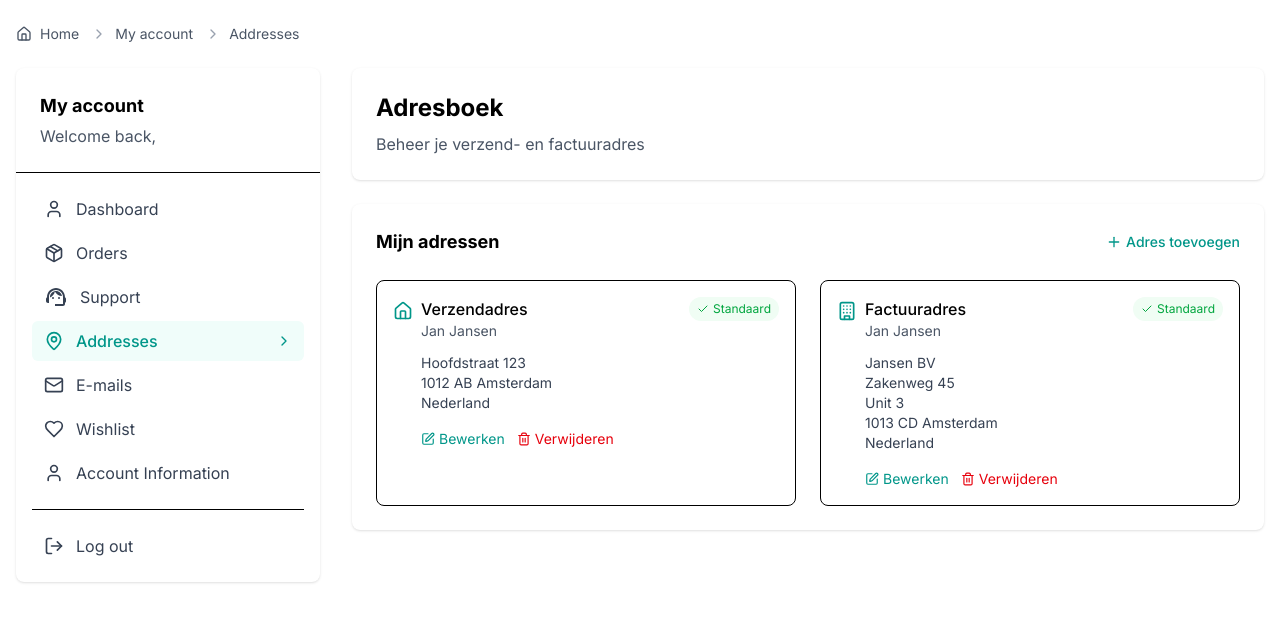
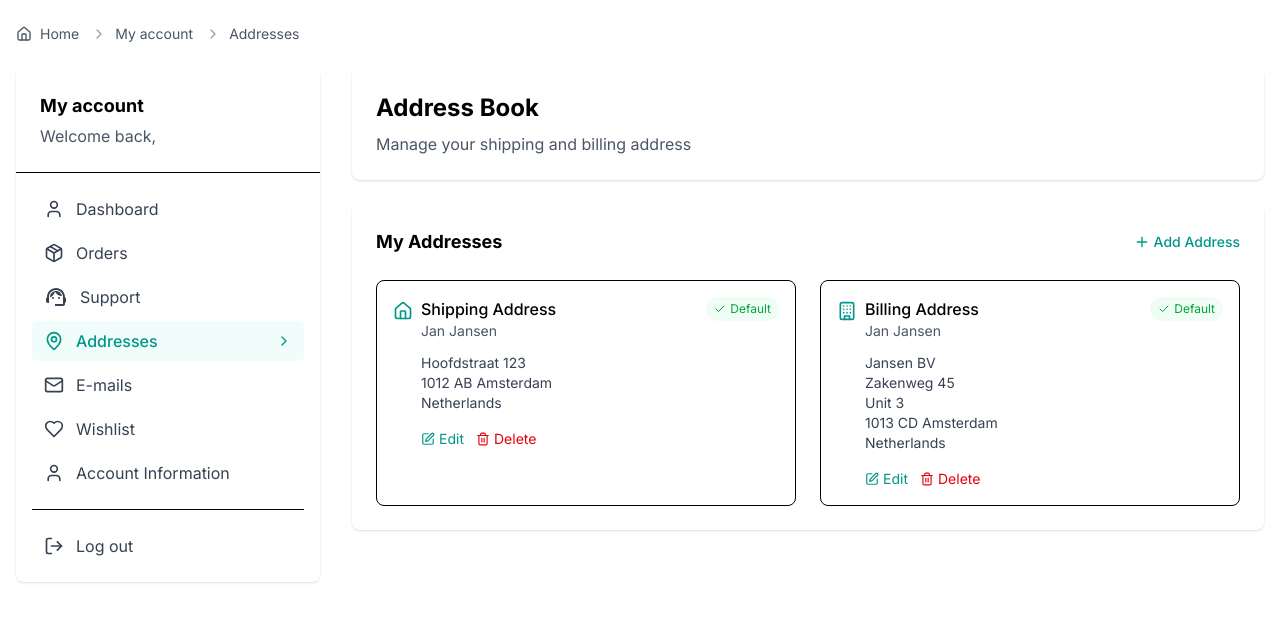
Before and after one commit to tanjilahamed99/save-life-frontend, a Next.js app: page /dashboard/addresses in a window 1280 px wide. Shown: the top 622 px of the page. Built offline with nearby package versions, Linux system fonts and the light colour scheme; sample sign-in values are in the browser's storage.

Commit message:
email and address page completed

```diff
--- a/src/app/(dashboard)/dashboard/addresses/page.jsx
+++ b/src/app/(dashboard)/dashboard/addresses/page.jsx
@@ -1,5 +1,10 @@
 import DashboardLayout from "@/components/dashboard/dashboard-layout"
 import AddressBook from "@/components/dashboard/address-book"
+
+export const metadata = {
+	title: "Address | Save Life",
+	description: "View your address book",
+}
 
 export default function AddressesPage() {
 	return (
--- a/src/app/(dashboard)/dashboard/emails/page.jsx
+++ b/src/app/(dashboard)/dashboard/emails/page.jsx
@@ -2,8 +2,8 @@ import DashboardLayout from "@/components/dashboard/dashboard-layout"
 import CustomerEmailHistory from "@/components/dashboard/email-history"
 
 export const metadata = {
-	title: "E-mail geschiedenis | Benzobestellen",
-	description: "Bekijk je e-mail geschiedenis",
+	title: "Email History | Save Life",
+	description: "View your email history",
 }
 
 export default function EmailHistoryPage() {
--- a/src/components/dashboard/address-book.jsx
+++ b/src/components/dashboard/address-book.jsx
@@ -1,14 +1,14 @@
-"use client"
+"use client";
 
-import { useState, useEffect } from "react"
-import { Home, Building, Plus, Edit, Trash2, Check } from "lucide-react"
-import { getUserAddresses } from "@/lib/user"
+import { useState, useEffect } from "react";
+import { Home, Building, Plus, Edit, Trash2, Check } from "lucide-react";
+import { getUserAddresses } from "@/lib/user";
 
 export default function AddressBook() {
-	const [addresses, setAddresses] = useState([])
-	const [loading, setLoading] = useState(true)
-	const [isAddingAddress, setIsAddingAddress] = useState(false)
-	const [editingAddressId, setEditingAddressId] = useState(null)
+  const [addresses, setAddresses] = useState([]);
+  const [loading, setLoading] = useState(true);
+  const [isAddingAddress, setIsAddingAddress] = useState(false);
+  const [editingAddressId, setEditingAddressId] = useState(null);
   const [formData, setFormData] = useState({
     type: "shipping",
     firstName: "",
@@ -20,34 +20,34 @@ export default function AddressBook() {
     postalCode: "",
     country: "NL",
     isDefault: false,
-	})
+  });
 
   useEffect(() => {
     const fetchAddresses = async () => {
       try {
-				const userAddresses = await getUserAddresses()
-				setAddresses(userAddresses)
+        const userAddresses = await getUserAddresses();
+        setAddresses(userAddresses);
       } catch (error) {
-				console.error("Error fetching addresses:", error)
+        console.error("Error fetching addresses:", error);
       } finally {
-				setLoading(false)
+        setLoading(false);
       }
-		}
+    };
 
-		fetchAddresses()
-	}, [])
+    fetchAddresses();
+  }, []);
 
   const handleInputChange = (e) => {
-		const { name, value, type, checked } = e.target
+    const { name, value, type, checked } = e.target;
     setFormData({
       ...formData,
       [name]: type === "checkbox" ? checked : value,
-		})
-	}
+    });
+  };
 
   const handleAddAddress = () => {
-		setIsAddingAddress(true)
-		setEditingAddressId(null)
+    setIsAddingAddress(true);
+    setEditingAddressId(null);
     setFormData({
       type: "shipping",
       firstName: "",
@@ -59,12 +59,12 @@ export default function AddressBook() {
       postalCode: "",
       country: "NL",
       isDefault: false,
-		})
-	}
+    });
+  };
 
   const handleEditAddress = (address) => {
-		setIsAddingAddress(true)
-		setEditingAddressId(address.id)
+    setIsAddingAddress(true);
+    setEditingAddressId(address.id);
     setFormData({
       type: address.type,
       firstName: address.firstName,
@@ -76,58 +76,66 @@ export default function AddressBook() {
       postalCode: address.postalCode,
       country: address.country,
       isDefault: address.isDefault,
-		})
-	}
+    });
+  };
 
   const handleDeleteAddress = (addressId) => {
     // In a real app, you would call an API to delete the address
-		setAddresses(addresses.filter((address) => address.id !== addressId))
-	}
+    setAddresses(addresses.filter((address) => address.id !== addressId));
+  };
 
   const handleSubmit = (e) => {
-		e.preventDefault()
+    e.preventDefault();
 
     if (editingAddressId) {
       // Update existing address
       setAddresses(
         addresses.map((address) =>
-					address.id === editingAddressId ? { ...address, ...formData, id: editingAddressId } : address,
-				),
+          address.id === editingAddressId
+            ? { ...address, ...formData, id: editingAddressId }
+            : address
         )
+      );
     } else {
       // Add new address
       const newAddress = {
         ...formData,
         id: `address_${Date.now()}`,
-			}
-			setAddresses([...addresses, newAddress])
+      };
+      setAddresses([...addresses, newAddress]);
     }
 
-		setIsAddingAddress(false)
-		setEditingAddressId(null)
-	}
+    setIsAddingAddress(false);
+    setEditingAddressId(null);
+  };
 
   const handleCancel = () => {
-		setIsAddingAddress(false)
-		setEditingAddressId(null)
-	}
+    setIsAddingAddress(false);
+    setEditingAddressId(null);
+  };
 
   return (
     <div className="space-y-6">
       <div className="bg-white rounded-lg shadow-sm p-6">
-				<h1 className="text-2xl font-bold">Adresboek</h1>
-				<p className="text-gray-600 mt-2">Beheer je verzend- en factuuradres</p>
+        <h1 className="text-2xl font-bold">Address Book</h1>
+        <p className="text-gray-600 mt-2">
+          Manage your shipping and billing address
+        </p>
       </div>
 
       {/* Address Form */}
       {isAddingAddress && (
         <div className="bg-white rounded-lg shadow-sm p-6">
-					<h2 className="text-lg font-bold mb-4">{editingAddressId ? "Adres bewerken" : "Nieuw adres toevoegen"}</h2>
+          <h2 className="text-lg font-bold mb-4">
+            {editingAddressId ? "Edit Address" : "Add New Address"}
+          </h2>
 
           <form onSubmit={handleSubmit}>
             <div className="grid grid-cols-1 md:grid-cols-2 gap-4 mb-4">
               <div>
-								<label className="block text-sm font-medium text-gray-700 mb-1">Adrestype</label>
+                <label className="block text-sm font-medium text-gray-700 mb-1">
+                  Address Type
+                </label>
                 <div className="flex space-x-4">
                   <label className="flex items-center">
                     <input
@@ -138,7 +146,7 @@ export default function AddressBook() {
                       onChange={handleInputChange}
                       className="mr-2"
                     />
-										<span>Verzendadres</span>
+                    <span>Shipping Address</span>
                   </label>
                   <label className="flex items-center">
                     <input
@@ -149,7 +157,7 @@ export default function AddressBook() {
                       onChange={handleInputChange}
                       className="mr-2"
                     />
-										<span>Factuuradres</span>
+                    <span>Billing Address</span>
                   </label>
                 </div>
               </div>
@@ -163,14 +171,16 @@ export default function AddressBook() {
                     onChange={handleInputChange}
                     className="mr-2"
                   />
-									<span>Instellen als standaard adres</span>
+                  <span>Set as default address</span>
                 </label>
               </div>
             </div>
 
             <div className="grid grid-cols-1 md:grid-cols-2 gap-4">
               <div>
-								<label className="block text-sm font-medium text-gray-700 mb-1">Voornaam *</label>
+                <label className="block text-sm font-medium text-gray-700 mb-1">
+                  First Name *
+                </label>
                 <input
                   type="text"
                   name="firstName"
@@ -182,7 +192,9 @@ export default function AddressBook() {
               </div>
 
               <div>
-								<label className="block text-sm font-medium text-gray-700 mb-1">Achternaam *</label>
+                <label className="block text-sm font-medium text-gray-700 mb-1">
+                  Last Name *
+                </label>
                 <input
                   type="text"
                   name="lastName"
@@ -194,7 +206,9 @@ export default function AddressBook() {
               </div>
 
               <div className="md:col-span-2">
-								<label className="block text-sm font-medium text-gray-700 mb-1">Bedrijfsnaam (optioneel)</label>
+                <label className="block text-sm font-medium text-gray-700 mb-1">
+                  Company Name (optional)
+                </label>
                 <input
                   type="text"
                   name="company"
@@ -205,7 +219,9 @@ export default function AddressBook() {
               </div>
 
               <div className="md:col-span-2">
-								<label className="block text-sm font-medium text-gray-700 mb-1">Adres *</label>
+                <label className="block text-sm font-medium text-gray-700 mb-1">
+                  Address *
+                </label>
                 <input
                   type="text"
                   name="address1"
@@ -217,7 +233,9 @@ export default function AddressBook() {
               </div>
 
               <div className="md:col-span-2">
-								<label className="block text-sm font-medium text-gray-700 mb-1">Adres 2 (optioneel)</label>
+                <label className="block text-sm font-medium text-gray-700 mb-1">
+                  Address 2 (optional)
+                </label>
                 <input
                   type="text"
                   name="address2"
@@ -228,7 +246,9 @@ export default function AddressBook() {
               </div>
 
               <div>
-								<label className="block text-sm font-medium text-gray-700 mb-1">Plaats *</label>
+                <label className="block text-sm font-medium text-gray-700 mb-1">
+                  City *
+                </label>
                 <input
                   type="text"
                   name="city"
@@ -240,7 +260,9 @@ export default function AddressBook() {
               </div>
 
               <div>
-								<label className="block text-sm font-medium text-gray-700 mb-1">Postcode *</label>
+                <label className="block text-sm font-medium text-gray-700 mb-1">
+                  Postal Code *
+                </label>
                 <input
                   type="text"
                   name="postalCode"
@@ -252,18 +274,19 @@ export default function AddressBook() {
               </div>
 
               <div className="md:col-span-2">
-								<label className="block text-sm font-medium text-gray-700 mb-1">Land *</label>
+                <label className="block text-sm font-medium text-gray-700 mb-1">
+                  Country *
+                </label>
                 <select
                   name="country"
                   value={formData.country}
                   onChange={handleInputChange}
                   required
-									className="w-full px-4 py-2 border border-gray-300 rounded-lg focus:outline-none focus:ring-2 focus:ring-teal-500 focus:border-transparent"
-								>
-									<option value="NL">Nederland</option>
-									<option value="BE">België</option>
-									<option value="DE">Duitsland</option>
-									<option value="FR">Frankrijk</option>
+                  className="w-full px-4 py-2 border border-gray-300 rounded-lg focus:outline-none focus:ring-2 focus:ring-teal-500 focus:border-transparent">
+                  <option value="NL">Netherlands</option>
+                  <option value="BE">Belgium</option>
+                  <option value="DE">Germany</option>
+                  <option value="FR">France</option>
                 </select>
               </div>
             </div>
@@ -272,15 +295,13 @@ export default function AddressBook() {
               <button
                 type="button"
                 onClick={handleCancel}
-								className="px-4 py-2 border border-gray-300 rounded-lg text-gray-700 hover:bg-gray-50 transition-colors"
-							>
-								Annuleren
+                className="px-4 py-2 border border-gray-300 rounded-lg text-gray-700 hover:bg-gray-50 transition-colors">
+                Cancel
               </button>
               <button
                 type="submit"
-								className="px-4 py-2 bg-teal-600 text-white rounded-lg hover:bg-teal-700 transition-colors"
-							>
-								{editingAddressId ? "Opslaan" : "Toevoegen"}
+                className="px-4 py-2 bg-teal-600 text-white rounded-lg hover:bg-teal-700 transition-colors">
+                {editingAddressId ? "Save" : "Add"}
               </button>
             </div>
           </form>
@@ -290,13 +311,12 @@ export default function AddressBook() {
       {/* Addresses List */}
       <div className="bg-white rounded-lg shadow-sm p-6">
         <div className="flex justify-between items-center mb-6">
-					<h2 className="text-lg font-bold">Mijn adressen</h2>
+          <h2 className="text-lg font-bold">My Addresses</h2>
           <button
             onClick={handleAddAddress}
-						className="flex items-center text-sm text-teal-600 hover:text-teal-700 font-medium"
-					>
+            className="flex items-center text-sm text-teal-600 hover:text-teal-700 font-medium">
             <Plus size={16} className="mr-1" />
-						Adres toevoegen
+            Add Address
           </button>
         </div>
 
@@ -306,12 +326,13 @@ export default function AddressBook() {
           </div>
         ) : addresses.length === 0 ? (
           <div className="py-8 text-center">
-						<p className="text-gray-600">Je hebt nog geen adressen toegevoegd.</p>
+            <p className="text-gray-600">
+              You have not added any addresses yet.
+            </p>
             <button
               onClick={handleAddAddress}
-							className="mt-4 px-4 py-2 bg-teal-600 text-white rounded-lg hover:bg-teal-700 transition-colors"
-						>
-							Adres toevoegen
+              className="mt-4 px-4 py-2 bg-teal-600 text-white rounded-lg hover:bg-teal-700 transition-colors">
+              Add Address
             </button>
           </div>
         ) : (
@@ -321,7 +342,7 @@ export default function AddressBook() {
                 {address.isDefault && (
                   <div className="absolute top-4 right-4 flex items-center text-xs text-green-600 bg-green-50 px-2 py-1 rounded-full">
                     <Check size={12} className="mr-1" />
-										Standaard
+                    Default
                   </div>
                 )}
 
@@ -332,7 +353,11 @@ export default function AddressBook() {
                     <Building size={20} className="text-teal-600 mr-2 mt-1" />
                   )}
                   <div>
-										<h3 className="font-medium">{address.type === "shipping" ? "Verzendadres" : "Factuuradres"}</h3>
+                    <h3 className="font-medium">
+                      {address.type === "shipping"
+                        ? "Shipping Address"
+                        : "Billing Address"}
+                    </h3>
                     <p className="text-sm text-gray-600">
                       {address.firstName} {address.lastName}
                     </p>
@@ -347,27 +372,25 @@ export default function AddressBook() {
                     {address.postalCode} {address.city}
                   </p>
                   <p>
-										{address.country === "NL" && "Nederland"}
-										{address.country === "BE" && "België"}
-										{address.country === "DE" && "Duitsland"}
-										{address.country === "FR" && "Frankrijk"}
+                    {address.country === "NL" && "Netherlands"}
+                    {address.country === "BE" && "Belgium"}
+                    {address.country === "DE" && "Germany"}
+                    {address.country === "FR" && "France"}
                   </p>
                 </div>
 
                 <div className="mt-4 ml-7 flex space-x-3">
                   <button
                     onClick={() => handleEditAddress(address)}
-										className="text-sm text-teal-600 hover:text-teal-700 flex items-center"
-									>
+                    className="text-sm text-teal-600 hover:text-teal-700 flex items-center">
                     <Edit size={14} className="mr-1" />
-										Bewerken
+                    Edit
                   </button>
                   <button
                     onClick={() => handleDeleteAddress(address.id)}
-										className="text-sm text-red-600 hover:text-red-700 flex items-center"
-									>
+                    className="text-sm text-red-600 hover:text-red-700 flex items-center">
                     <Trash2 size={14} className="mr-1" />
-										Verwijderen
+                    Delete
                   </button>
                 </div>
               </div>
@@ -376,5 +399,5 @@ export default function AddressBook() {
         )}
       </div>
     </div>
-	)
+  );
 }
```
Also changed, not shown: src/components/dashboard/email-history.jsx (+24 -25 lines). Lines whose indentation alone changed are shown as unchanged.
